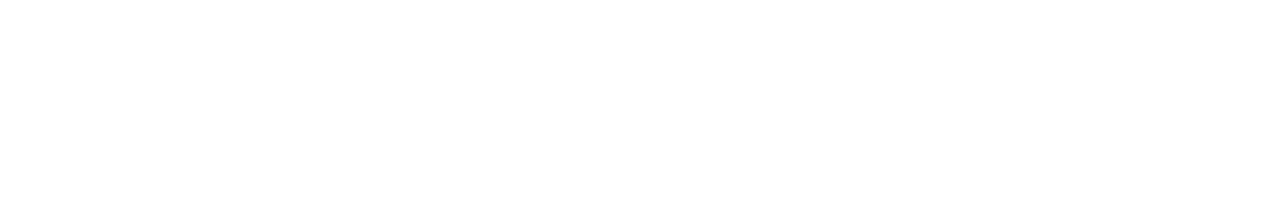
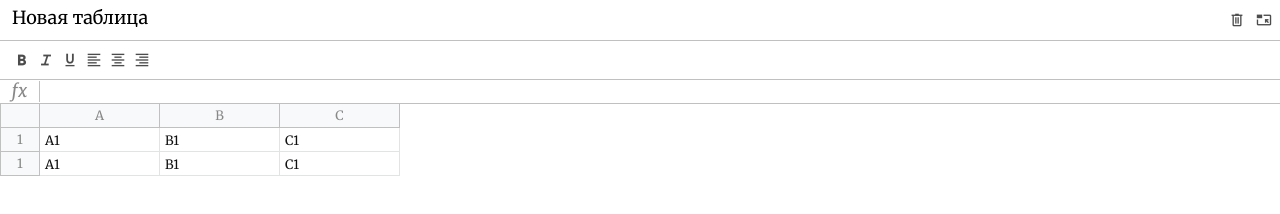
Before and after one commit to vlad3eko/ExcelCourse, a website built with webpack: page src/index.html in a window 1280 px wide. Built offline with nearby package versions, Linux system fonts and the light colour scheme.

Commit message:
framework-base

```diff
--- /dev/null
+++ b/src/components/excel/Excel.js
@@ -0,0 +1,25 @@
+import {$} from "../../core/dom";
+
+export class Excel {
+	constructor(selector, option) {
+		this.$el = document.querySelector(selector)
+		this.component = option.components || []
+	}
+
+	getRoot() {
+		const $root = $.create('div', 'excel')
+
+		this.component.forEach(Component => {
+			const $el = $.create('div', Component.className)
+			const component = new Component($el)
+			$el.innerHTML = component.toHTML()
+			$root.append($el)
+		})
+
+		return $root
+	}
+
+	render() {
+		this.$el.append(this.getRoot())
+	}
+}
--- /dev/null
+++ b/src/components/formula/Formula.js
@@ -0,0 +1,11 @@
+import {ExcelComponent} from "../../core/ExcelComponent";
+
+export class Formula extends ExcelComponent {
+	static className = 'excel__formula'
+	toHTML() {
+		return `
+		<div class="info">fx</div>
+		<div class="input" contenteditable spellcheck="false"></div>
+		`
+	}
+}
--- /dev/null
+++ b/src/components/header/Header.js
@@ -0,0 +1,23 @@
+import {ExcelComponent} from "../../core/ExcelComponent";
+
+export class Header extends ExcelComponent {
+	static className = 'excel__header'
+
+	toHTML() {
+		return `
+		<input type="text" class="input" value="Новая таблица"/>
+			<div>
+				<div class="button">
+					<span class="material-symbols-outlined">
+					delete
+					</span>
+				</div>
+				<div class="button">
+					<span class="material-symbols-outlined">
+					pip_exit
+					</span>
+				</div>
+			</div>
+		`
+	}
+}
--- /dev/null
+++ b/src/components/table/Table.js
@@ -0,0 +1,51 @@
+import {ExcelComponent} from "../../core/ExcelComponent";
+
+export class Table extends ExcelComponent {
+	static className = 'excel__table'
+
+	toHTML() {
+		return `
+		   <div class="row">
+
+    <div class="row-info"></div>
+
+    <div class="row-data">
+     <div class="column">
+      A
+     </div>
+     <div class="column">
+      B
+     </div>
+     <div class="column">
+      C
+     </div>
+    </div>
+   </div>
+
+   <div class="row">
+
+    <div class="row-info">
+     1
+    </div>
+
+    <div class="row-data">
+     <div class="cell" contenteditable>A1</div>
+     <div class="cell" contenteditable>B1</div>
+     <div class="cell" contenteditable>C1</div>
+    </div>
+   </div>
+   <div class="row">
+
+    <div class="row-info">
+     1
+   </div>
+
+    <div class="row-data">
+     <div class="cell" contenteditable>A1</div>
+     <div class="cell" contenteditable>B1</div>
+     <div class="cell" contenteditable>C1</div>
+    </div>
+   </div>
+		`
+	}
+}
--- /dev/null
+++ b/src/components/toolbar/Toolbar.js
@@ -0,0 +1,39 @@
+import {ExcelComponent} from "../../core/ExcelComponent";
+
+export class Toolbar extends ExcelComponent {
+	static className = 'excel__toolbar'
+	toHTML() {
+		return `
+	   <div class="button">
+  <span class="material-symbols-outlined">
+   format_bold
+  </span>
+   </div>
+   <div class="button">
+   <span class="material-symbols-outlined">
+   format_italic
+  </span>
+   </div>
+   <div class="button">
+   <span class="material-symbols-outlined">
+   format_underlined
+  </span>
+   </div>
+   <div class="button">
+   <span class="material-symbols-outlined">
+   format_align_left
+  </span>
+   </div>
+   <div class="button">
+   <span class="material-symbols-outlined">
+   format_align_center
+  </span>
+   </div>
+   <div class="button">
+   <span class="material-symbols-outlined">
+   format_align_right
+  </span>
+   </div>
+	`
+	}
+}
--- /dev/null
+++ b/src/core/DomListener.js
@@ -0,0 +1,8 @@
+export class DomListener {
+	constructor($root) {
+		if (!$root) {
+			throw new Error('No root provided for DomListener!')
+		}
+		this.$root = $root
+	}
+}
--- /dev/null
+++ b/src/core/ExcelComponent.js
@@ -0,0 +1,8 @@
+import {DomListener} from "./DomListener";
+
+export class ExcelComponent extends DomListener {
+	// Возвращает шаблон компонетна
+	toHTML() {
+		return ''
+	}
+}
--- /dev/null
+++ b/src/core/dom.js
@@ -0,0 +1,17 @@
+class Dom {
+	constructor() {
+	}
+}
+
+export function $() {
+	return new Dom()
+}
+
+$.create = (tagName, classes = '') => {
+	const el = document.createElement(tagName)
+
+	if (classes) {
+		el.classList.add(classes)
+	}
+	return el
+}
--- a/src/index.html
+++ b/src/index.html
@@ -11,7 +11,7 @@
 </head>
 <body>
 
-	<div class="app">
+	<div id="app">
 
 	</div>
 
--- a/src/index.js
+++ b/src/index.js
@@ -1,3 +1,12 @@
 import './scss/index.scss'
+import {Excel} from "./components/excel/Excel";
+import {Header} from "./components/header/Header";
+import {Toolbar} from "./components/toolbar/Toolbar";
+import {Formula} from "./components/formula/Formula";
+import {Table} from "./components/table/Table";
 
-console.log('Let\'s started')
+const excel = new Excel('#app', {
+	components: [Header, Toolbar, Formula, Table]
+})
+
+console.log(excel.render())
```
Also changed, not shown: src/assers/dashboard.html (+1 -1 lines), src/assers/excel.html (+18 -1 lines).
